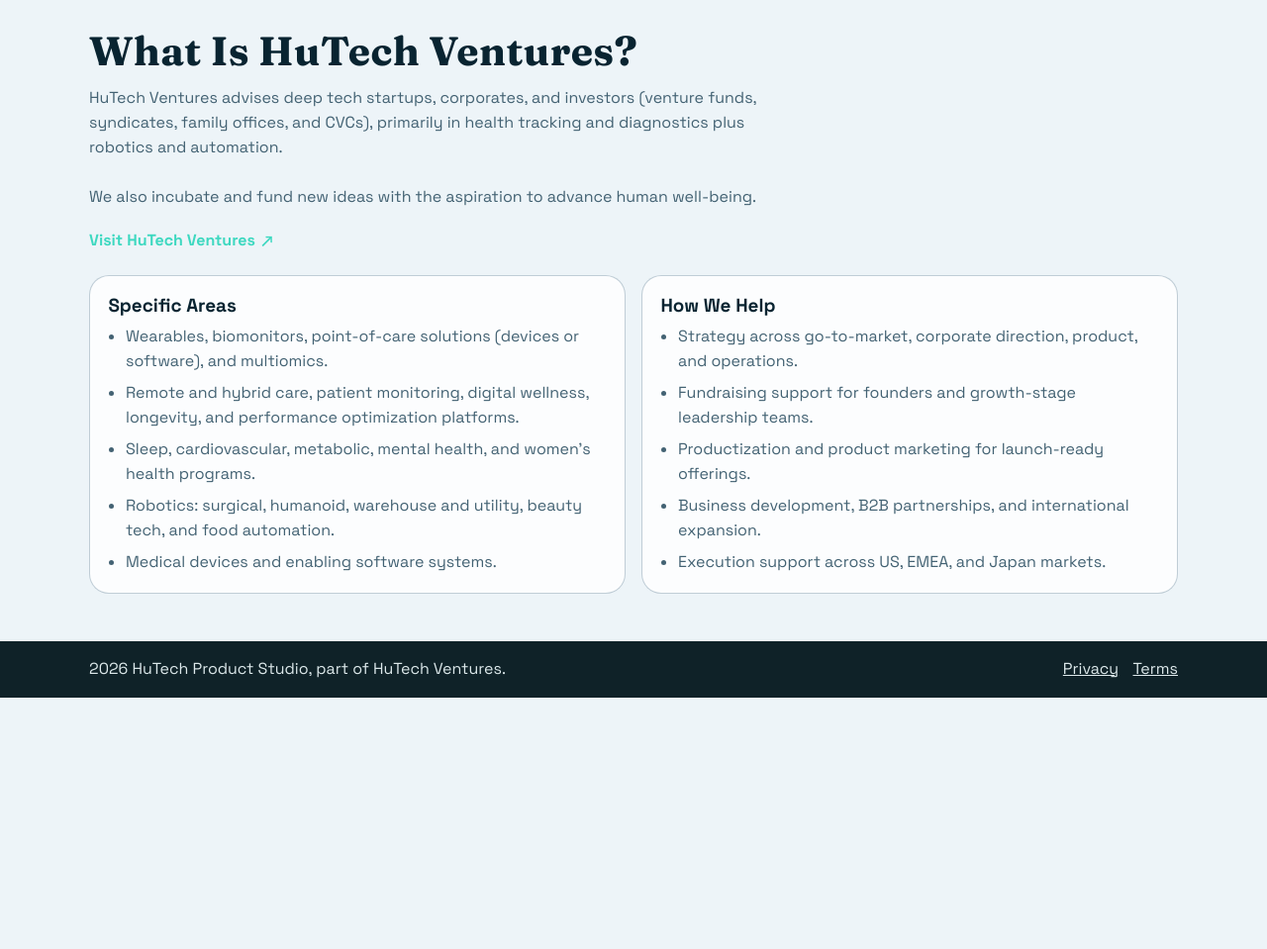
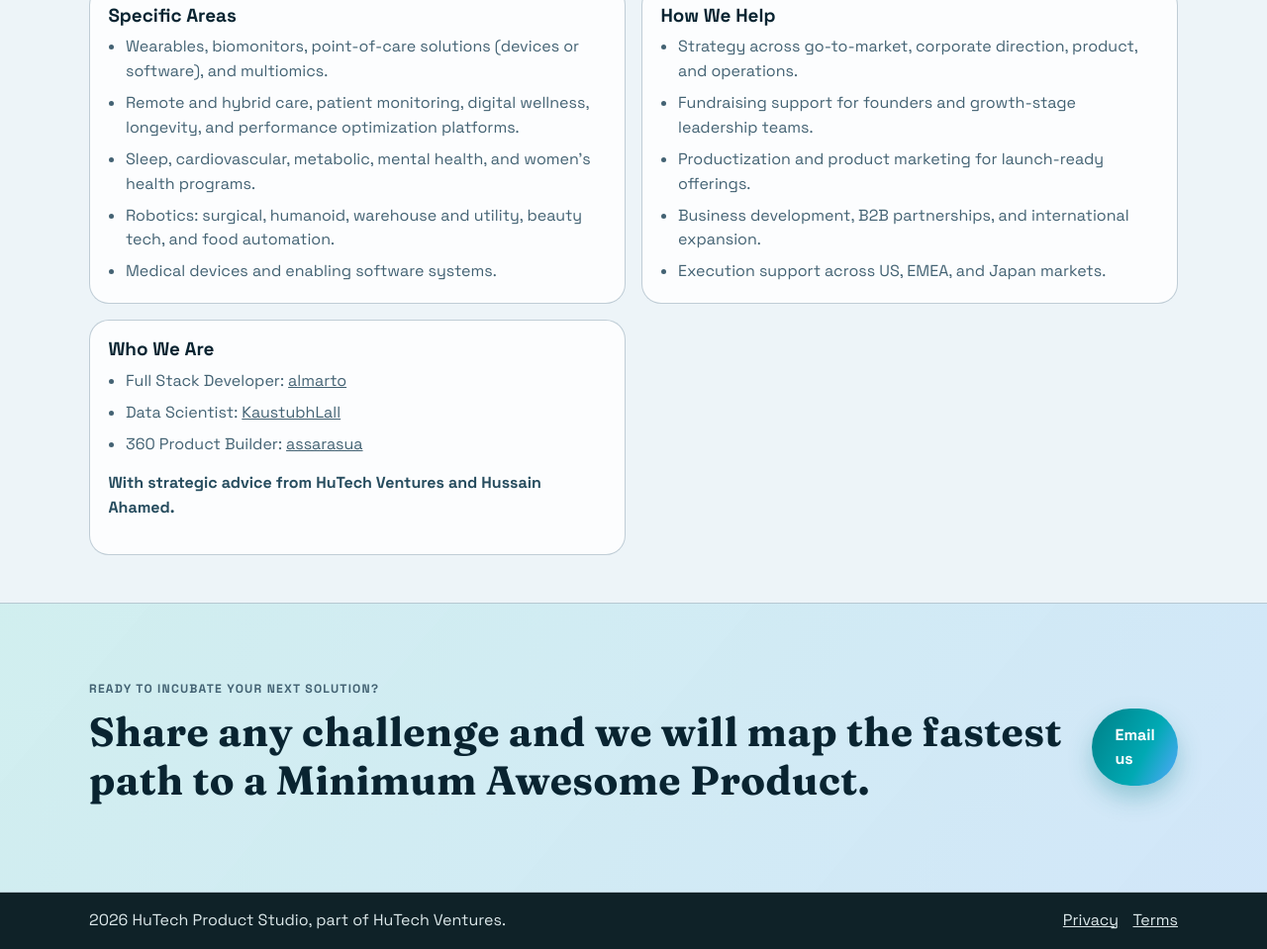
Before and after one commit to assarasua/hutech-tech, a website: page index.html in a window 1280 px wide. Shown: the part 4049-5008 px from the top of the page at 99% size. Before the commit the page ends 4754 px from the top, so only its background shows below. Drawn offline with Linux system fonts and the light colour scheme.

Commit message:
Refine about section placement and team profile content

```diff
--- a/assets/css/styles.css
+++ b/assets/css/styles.css
@@ -429,6 +429,12 @@ p {
   color: var(--text-muted);
 }
 
+.about-team-note {
+  margin-top: 0.9rem;
+  color: #264c5e;
+  font-weight: 600;
+}
+
 .lane-card {
   background: var(--surface);
   border: 1px solid var(--line);
--- a/index.html
+++ b/index.html
@@ -189,16 +189,6 @@
       </div>
     </section>
 
-    <section class="section final-cta" id="connect" data-reveal>
-      <div class="container final-cta-inner">
-        <div>
-          <p class="eyebrow">Ready to incubate your next solution?</p>
-          <h2>Share any challenge and we will map the fastest path to a Minimum Awesome Product.</h2>
-        </div>
-        <a class="btn btn-primary btn-xl js-booking-link" id="final-email-cta" data-source="final_primary" href="mailto:as@hutech.ventures">Email us</a>
-      </div>
-    </section>
-
     <section class="section section-about" id="about-hutech" data-reveal>
       <div class="container">
         <h2>What Is HuTech Ventures?</h2>
@@ -232,7 +222,26 @@
               <li>Execution support across US, EMEA, and Japan markets.</li>
             </ul>
           </article>
+          <article class="about-card about-card-team" data-reveal>
+            <h3>Who We Are</h3>
+            <ul class="about-list">
+              <li>Full Stack Developer: <a href="https://github.com/almarto" target="_blank" rel="noopener noreferrer">almarto</a></li>
+              <li>Data Scientist: <a href="https://github.com/KaustubhLall/" target="_blank" rel="noopener noreferrer">KaustubhLall</a></li>
+              <li>360 Product Builder: <a href="https://github.com/assarasua" target="_blank" rel="noopener noreferrer">assarasua</a></li>
+            </ul>
+            <p class="about-team-note">With strategic advice from HuTech Ventures and Hussain Ahamed.</p>
+          </article>
         </div>
+      </div>
+    </section>
+
+    <section class="section final-cta" id="connect" data-reveal>
+      <div class="container final-cta-inner">
+        <div>
+          <p class="eyebrow">Ready to incubate your next solution?</p>
+          <h2>Share any challenge and we will map the fastest path to a Minimum Awesome Product.</h2>
+        </div>
+        <a class="btn btn-primary btn-xl js-booking-link" id="final-email-cta" data-source="final_primary" href="mailto:as@hutech.ventures">Email us</a>
       </div>
     </section>
   </main>
```
